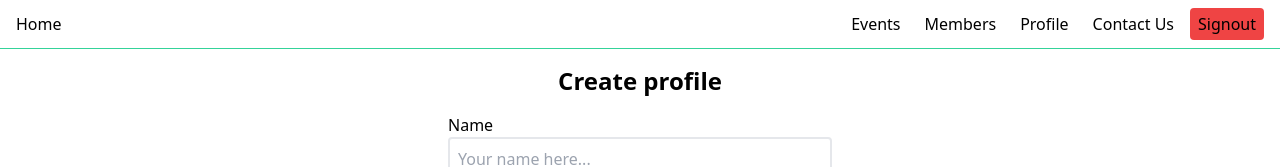
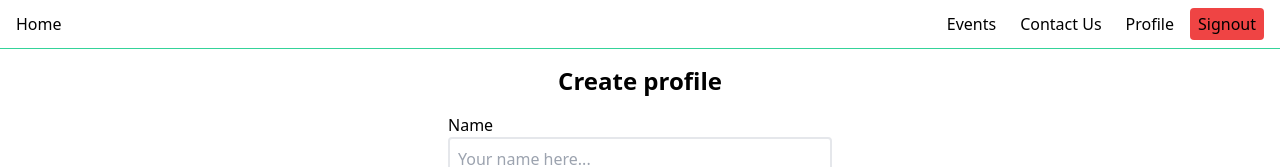
Before and after one commit to A-Sip-Of-Paradise-Garden/ASOP-Final, a React (Create React App) app: page / in a window 1280 px wide. Shown: the top 167 px of the page. Built offline with nearby package versions, Linux system fonts and the light colour scheme; no server answers; the database is empty; sample sign-in values are in the browser's storage.

Commit message:
Modify navbar

```diff
--- a/src/components/NavBar.js
+++ b/src/components/NavBar.js
@@ -10,23 +10,28 @@ export const URL_PATHS = [
   {
     name: "Events",
     path: "/events",
+    requiresAuth: false,
+  },
+  {
+    name: "Contact Us",
+    path: "/contact-us",
+    requiresAuth: false,
   },
   {
     name: "Members",
     path: "/members",
+    requiresAuth: true,
+    requiresAdmin: true,
   },
   {
     name: "Profile",
     path: "/profile",
-  },
-  {
-    name: "Contact Us",
-    path: "/contact-us",
+    requiresAuth: true,
   },
 ];
 
 const NavBar = () => {
-  const { user, logout } = UserAuth();
+  const { user, userProfile, logout } = UserAuth();
   const [menuVisible, setMenuVisible] = useState(false);
 
   const toggleMenu = () => {
@@ -39,11 +44,15 @@ const NavBar = () => {
         <Link to="/">Home</Link>
         <div className="flex gap-2 items-center">
           <div className="gap-2 items-center hidden md:flex">
-            {URL_PATHS.map((path) => (
-              <NavLink to={path.path} color={"greenUnderline"}>
-                {path.name}
-              </NavLink>
-            ))}
+            {URL_PATHS.map((path) => {
+              if (path.requiresAuth && !user) return null;
+              if (path.requiresAdmin && !userProfile?.isAdmin) return null;
+              return (
+                <NavLink to={path.path} color={"greenUnderline"}>
+                  {path.name}
+                </NavLink>
+              );
+            })}
           </div>
           <div className="flex gap-2 items-center">
             {!user ? (
```
